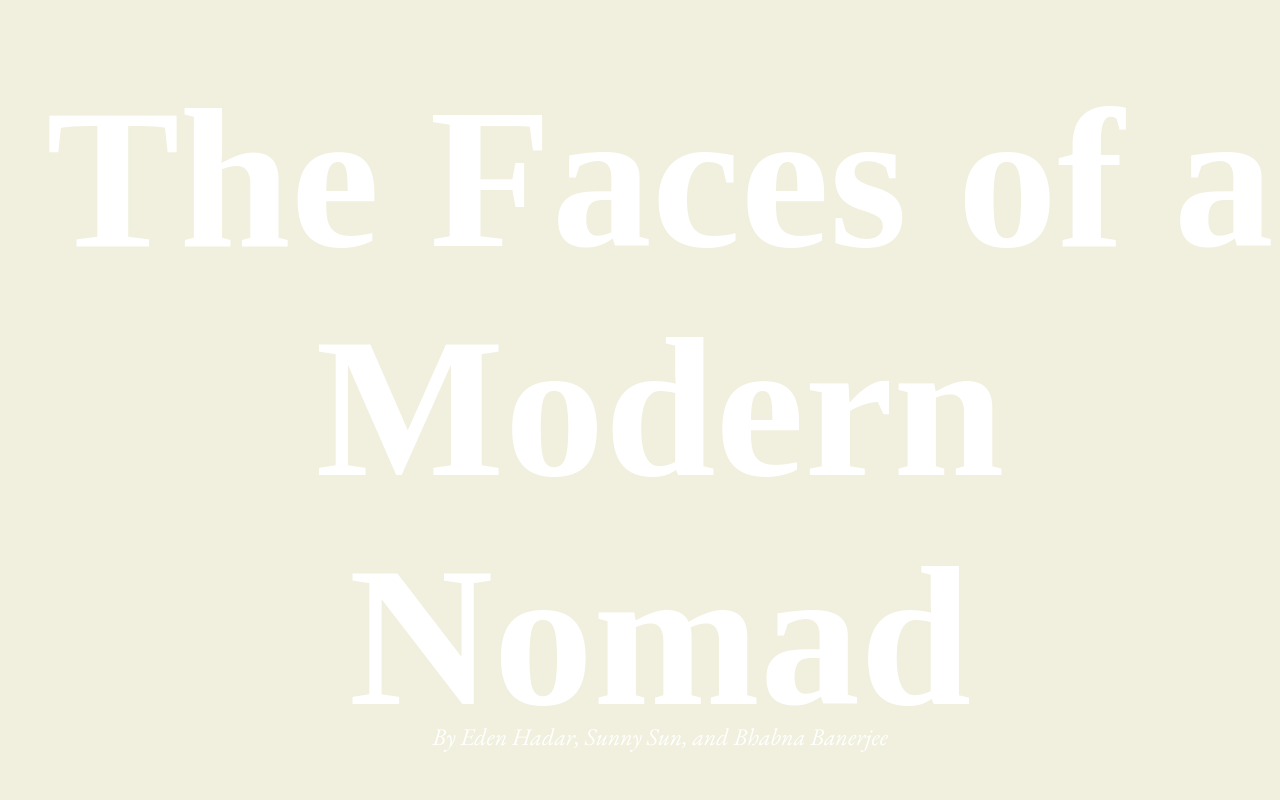
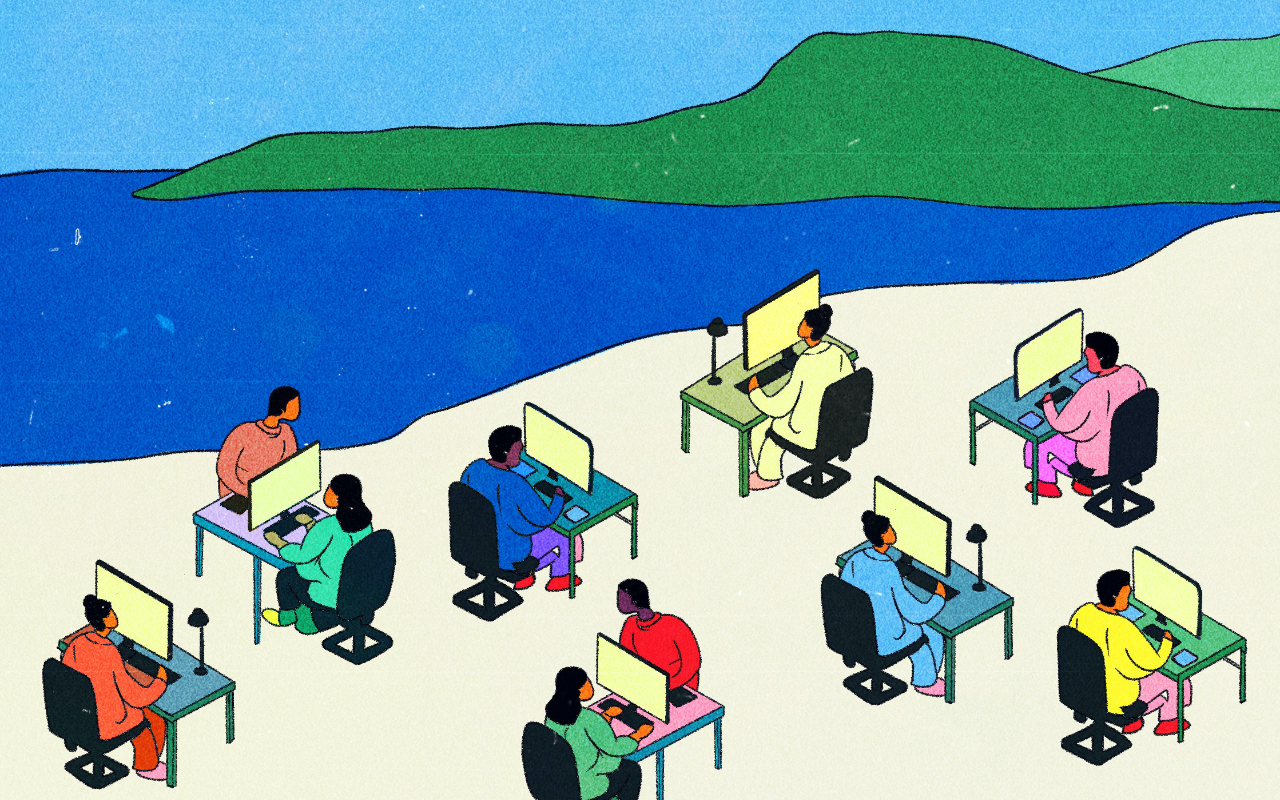
Before and after one commit to nomad-faces/nomad-faces.github.io, a React (Create React App) app: page / in a window 1280 px wide. Shown: the top 800 px of the page. Built offline with nearby package versions, Linux system fonts and the light colour scheme; a web font is replaced by a local one.

Commit message:
fixed background styles

```diff
--- a/src/App.css
+++ b/src/App.css
@@ -1,23 +1,7 @@
-body {
-  background-color: #f1f0de;
-  min-height: 100%;
-  margin: 0;
-  padding: 0;
-}
-
 .App {
   text-align: center;
   font-size: 20px;
-  background-color: #f1f0de;
-  min-height: 100vh; /* Ensure App covers full viewport height */
 }
-
-/* Allow scrollytelling section to override background */
-.scrollytelling-section {
-  background-color: none !important; /* Higher specificity with !important */
-
-}
-
 @font-face {
   font-family: "Garamond";
   src: url("Fonts/Garamond.ttf") format("truetype");
@@ -74,7 +58,8 @@ body {
 /* Bubble Chart Styles */
 .bubble-chart-section {
   padding: 40px 0;
-  background-color: #f1f0de; /* Changed from #fcfcf5 */
+  background-color: #f1f0de;
+
 }
 
 .bubble-chart-title {
--- a/src/cards.css
+++ b/src/cards.css
@@ -18,26 +18,26 @@
   display: flex;
   justify-content: center;
   width: 100%;
-  gap: 0.4in; /* Consistent gap between cards */
+  gap: 0.4in;
 }
 
 .card {
   border-radius: 10px;
-  margin: 20px 0; /* Reduced horizontal margin */
-  padding: 20px; /* Reduced padding to allow more space for content */
-  width: 28vw; /* Increased from 20vw to make cards bigger */
+  margin: 20px 0;
+  padding: 20px;
+  width: 28vw;
   cursor: pointer;
   display: flex;
   justify-content: center;
   align-items: center;
-  overflow: hidden; /* Prevent image overflow */
+  overflow: hidden;
 }
 
 /* New image style for cards */
 .card-image {
   width: 100%;
   height: 100%;
-  object-fit: cover; /* Ensures images cover the area without distortion */
+  object-fit: cover;
   border-radius: 10px;
 }
 
@@ -64,7 +64,6 @@
   right: 10px;
 }
 
-/* Media query to ensure proper sizing on smaller screens */
 @media (max-width: 768px) {
   .card {
     width: 60vw;
--- a/src/scrollytelling.css
+++ b/src/scrollytelling.css
@@ -1,133 +1,46 @@
 body {
   overflow-x: hidden;
-}
-
-.container {
-  margin: 0;
-  padding-bottom: 10px;
-  position: relative;
-  min-height: 100vh;
-}
-
-.container h1 {
-  font-size: 65px;
-}
-
-.scroll-faces {
-  position: relative;
-  height: 100vh;
-}
-
-.face1 {
-  padding: 20px;
-  height: 100vh;
-  width: 100%;
-  display: flex;
-  align-items: center;
-  justify-content: left;
-}
-
-.face2 {
-  padding: 20px;
-  height: 100vh;
-  width: 100%;
-  display: flex;
-  align-items: center;
-  justify-content: right;
-}
-.face3 {
-  padding: 20px;
-  height: 100vh;
-  width: 100%;
-  display: flex;
-  align-items: center;
-  justify-content: center;
-}
-
-.-image {
-  max-width: 500px;
-  width: 100%;
-  height: auto;
-  border-radius: 10px;
-}
-
-/* Header styles */
-.stickyHeader,
-.header-normal {
-  width: 100%;
-  padding: 20px;
-  color: white;
-  display: flex;
-  flex-direction: column; /* Ensure column layout */
-  justify-content: center;
-  align-items: center;
-  height: 100vh;
-  text-align: center;
-  transition: opacity 0.3s ease-out, visibility 0.3s ease-out;
-  will-change: transform;
-}
-
-.stickyHeader {
-  position: sticky;
-  top: 0;
-  left: 0;
-  z-index: 100;
-  transform: translateY(0);
-  font-size: 200px;
-  margin: 0;
-}
-
-.header-normal {
-  position: relative;
-  z-index: 1;
-  margin-bottom: -50vh;
-  opacity: 0;
-  visibility: hidden;
-  font-size: 200px;
-  margin: 0;
   background-color: #f1f0de;
 }
 
-.stickyHeader h1,
-.header-normal h1 {
-  font-size: 200px;
-  margin: 0 0 20px 0; /* Add bottom margin to create space for p */
-}
-
-.stickyHeader p,
-.header-normal p {
-  font-family: "Garamonditalic", serif;
-  font-size: 24px;
-  margin-top: -50px; /* Reset margin */
-}
-
-/* Scroll section styles */
-
-.scroll-section {
+/* Main wrapper */
+.scrollytelling-wrapper {
   position: relative;
-  z-index: 2;
-  padding-top: 100vh;
-}
-
-.context-section {
-  backdrop-filter: blur(8px);
-  padding: 50px;
-  margin: 20vh 5% 0;
-  border-radius: 8px;
+  width: 100%;
   display: flex;
   flex-direction: column;
   align-items: center;
-  justify-content: center;
-  z-index: 3;
 }
 
-.context-text h2 {
-  font-size: 36px;
-  font-weight: 700;
-  margin-bottom: 16px;
+/* Header image */
+.header-image {
+  width: 100%;
+  height: auto;
+  max-width: none;
+  object-fit: contain;
+  display: block;
 }
 
-.context-text p {
-  font-size: 20px;
-  font-weight: 200;
+/* Title container */
+.title-container {
+  width: 100%;
+  padding: 40px 20px;
+  color: #000;
+  display: flex;
+  flex-direction: column;
+  justify-content: center;
+  align-items: center;
+  text-align: center;
 }
+
+.title-container h1 {
+  font-size: 60px;
+  margin: 0 0 20px 0;
+  font-family: "Instrument", serif;
+}
+
+.title-container p {
+  font-family: "Garamonditalic", serif;
+  font-size: 24px;
+  margin: 0;
+}
--- a/src/scrollytelling.js
+++ b/src/scrollytelling.js
@@ -1,97 +1,21 @@
-import React, { useState, useEffect } from "react";
-import { Scrollama, Step } from "react-scrollama";
+import React from "react";
 import "./scrollytelling.css";
 import background from "./Assets/Illustration_1.jpg";
-import face1 from "./Assets/Icon_1.png";
-import face2 from "./Assets/Icon_2.png";
-import face3 from "./Assets/Icon_3.png";
 
 const ScrollamaDemo = () => {
-  const [currentStepIndex, setCurrentStepIndex] = useState(null);
-  const [progress, setProgress] = useState(0);
-
-  const onStepEnter = ({ data }) => {
-    setCurrentStepIndex(data);
-  };
-
-  const onStepProgress = ({ progress, step }) => {
-    setProgress(progress);
-  };
-
   return (
-    <>
-      <div
-        style={{
-          position: "relative",
-          top: 0,
-          left: 0,
-          width: "100%",
-          height: "100%",
-          backgroundImage: `url(${background})`,
-          backgroundSize: "cover",
-          backgroundRepeat: "no-repeat",
-          zIndex: -1,
-          overflow: "scroll",
-        }}
+    <div className="scrollytelling-wrapper">
+      <img
+        src={background}
+        alt="Header Illustration"
+        className="header-image"
       />
 
-      <div className="container">
-        <div
-          className={`${
-            currentStepIndex <= 3 ? "stickyHeader" : "header-normal"
-          }`}
-          style={{
-            opacity: currentStepIndex >= 3 ? 0 : 1,
-            visibility: currentStepIndex >= 3 ? "hidden" : "visible",
-          }}
-        >
-          <h1>The Faces of a Modern Nomad</h1>
-          <p>By Eden Hadar, Sunny Sun, and Bhabna Banerjee</p>
-        </div>
-        <div className="scroll-section">
-          <Scrollama
-            offset={0.8}
-            onStepEnter={onStepEnter}
-            onStepProgress={onStepProgress}
-          >
-            <Step data={0}>
-              <div className="scroll-faces">
-                <div className="face1">
-                  <img src={face1} alt="face1" className="face-image" />
-                </div>
-              </div>
-            </Step>
-
-            <Step data={1}>
-              <div className="scroll-faces">
-                <div className="face2">
-                  <img src={face2} alt="face2" className="face-image" />
-                </div>
-              </div>
-            </Step>
-
-            <Step data={2}>
-              <div className="scroll-faces">
-                <div className="face3">
-                  <img src={face3} alt="face3" className="face-image" />
-                </div>
-              </div>
-            </Step>
-
-            <Step data={3}>
-              <div
-                className="context-section"
-                style={{
-                  opacity: 0,
-                  visibility: "hidden",
-                  height: "1%",
-                }}
-              ></div>
-            </Step>
-          </Scrollama>
-        </div>
+      <div className="title-container">
+        <h1>The Faces of a Modern Nomad</h1>
+        <p>By Eden Hadar, Sunny Sun, and Bhabna Banerjee</p>
       </div>
-    </>
+    </div>
   );
 };
 
--- a/src/story.css
+++ b/src/story.css
@@ -5,7 +5,7 @@ body {
   justify-content: center;
   margin: 0;
   overflow-y: scroll;
-  background-color: #f1f0de; /* Changed from #fcfcf5 */
+  background-color: #f1f0de;
 }
 
 .headline {
@@ -16,7 +16,7 @@ body {
   font-size: 40px;
   line-height: 1.1;
   color: #000000;
-  margin-bottom: 30px; /* Add this to match Story2.css */
+  margin-bottom: 30px;
 }
 .header-container {
   width: 100%;
@@ -27,7 +27,7 @@ body {
   width: 100%;
   height: auto;
   opacity: 0;
-  object-fit: cover; /* Ensures the image covers the visible area */
+  object-fit: cover;
   object-position: center top;
   margin-bottom: 0.1in;
   animation: fade-in 1s ease-in forwards;
@@ -51,7 +51,7 @@ body {
   font-family: "Garamond", serif;
   font-size: 20px;
   color: #000000;
-  line-height: 1.5; /* Change from 1.3 to 1.5 to match Story2.css */
+  line-height: 1.5;
 }
 a {
   color: #5c9a73;
--- a/src/story2.css
+++ b/src/story2.css
@@ -6,7 +6,7 @@ body {
   justify-content: center;
   margin: 0;
   overflow-y: scroll;
-  background-color: #f1f0de; /* Changed from #f1f0de to match App.css */
+  background-color: #f1f0de;
 }
 
 .story2-container {
@@ -20,12 +20,11 @@ body {
   padding: 20px;
 }
 
-/* Top section with intro and image */
 .top-section {
-  margin-bottom: 20px; /* Reduced from 60px */
+  margin-bottom: 20px;
   display: flex;
   flex-direction: column;
-  align-items: center; /* Center the content horizontally */
+  align-items: center;
   width: 100%;
 }
 
@@ -72,16 +71,16 @@ body {
 
 .main-content {
   max-width: 800px;
-  margin: 0 auto; /* Remove any extra vertical margins */
-  padding: 0; /* Reduced padding */
+  margin: 0 auto;
+  padding: 0;
   width: 47vw;
 }
 
 .article-text {
   font-size: 20px;
   line-height: 1.6;
-  margin-top: 10px; /* Add small top margin instead of large bottom margin */
-  margin-bottom: 20px; /* Reduced from 40px */
+  margin-top: 10px;
+  margin-bottom: 20px;
 }
 
 .article-image {
```
